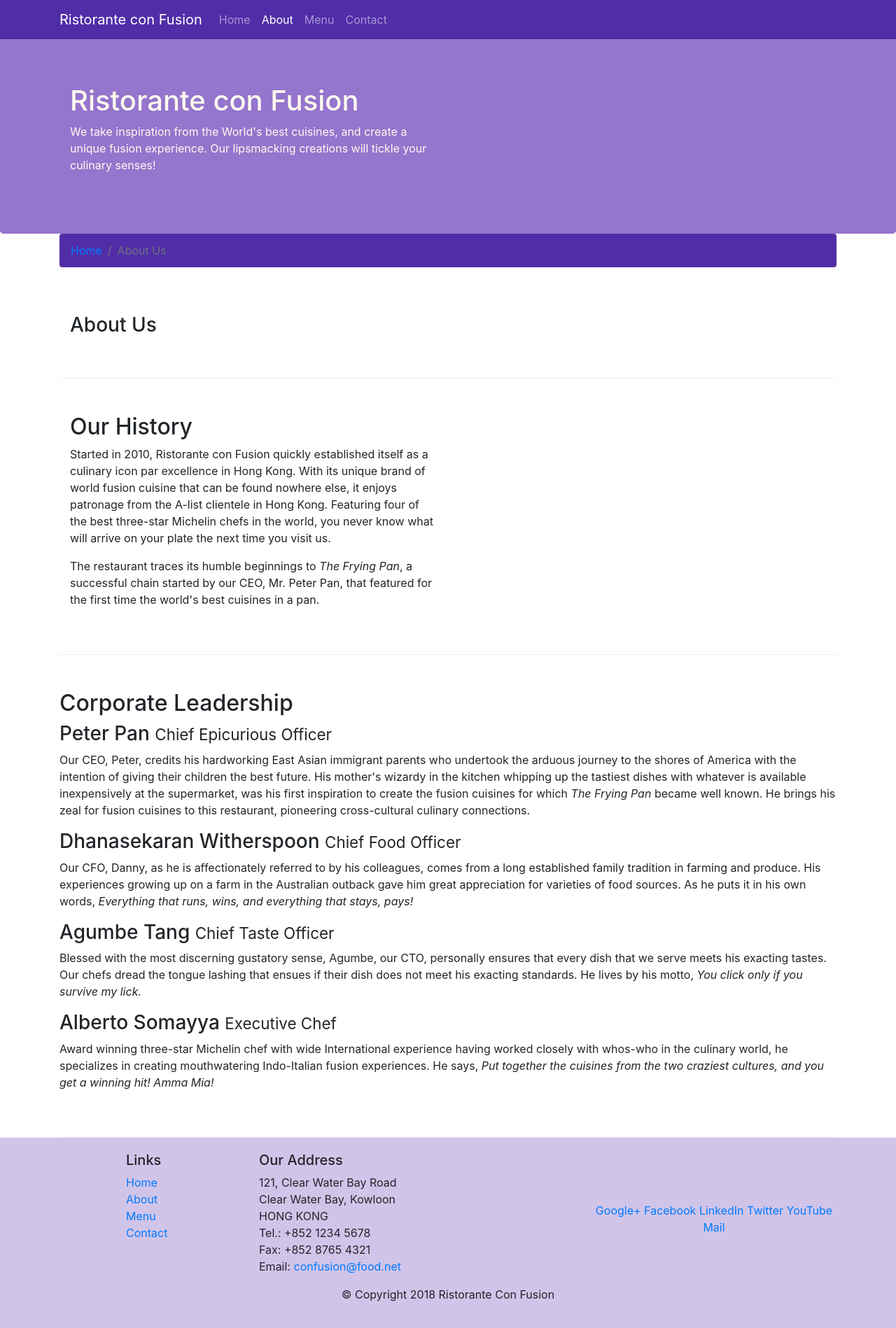
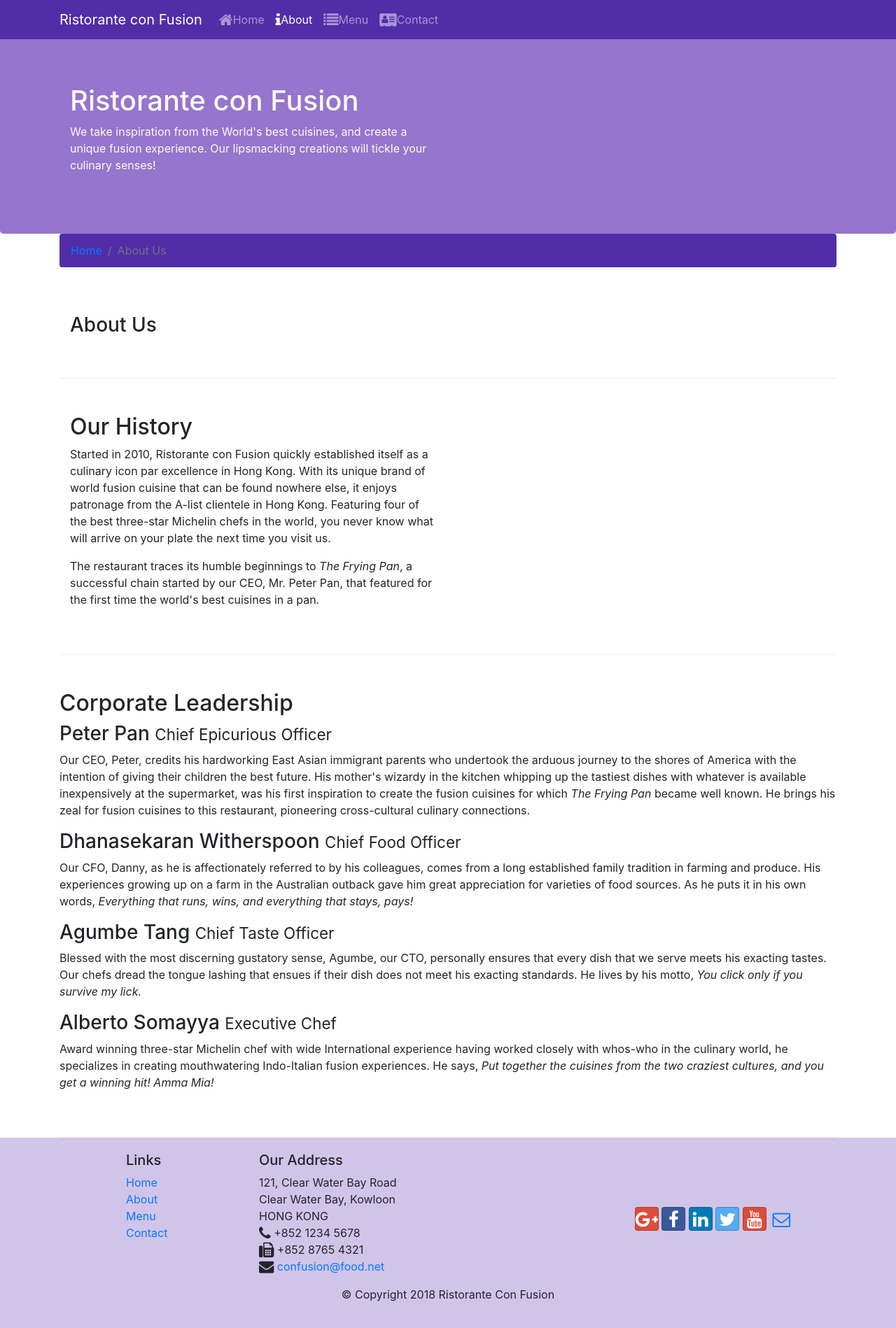
Before and after one commit to Harrier2020/conFusion, a website: page aboutus.html in a window 1280 px wide. Shown: the whole page at 70% size. Drawn offline with nearby package versions, Linux system fonts and the light colour scheme.

Commit message:
Icon Fonts

```diff
--- a/aboutus.html
+++ b/aboutus.html
@@ -9,6 +9,8 @@
 
  <!-- Bootstrap CSS -->
  <link rel="stylesheet" href="node_modules/bootstrap/dist/css/bootstrap.min.css">
+ <link rel="stylesheet" href="node_modules/font-awesome/css/font-awesome.min.css">
+ <link rel="stylesheet" href="node_modules/bootstrap-social/bootstrap-social.css">
  <link rel="stylesheet" href="css/style.css">
     <title>Ristorante Con Fusion: About Us</title>
 </head>
@@ -23,11 +25,11 @@
         <div class="collapse navbar-collapse" id="navbar">
                 <ul class="navbar-nav mr-auto">
                     <li class="nav-item">
-                        <a class="nav-link" href="./index.html">Home</a></li>
+                        <a class="nav-link" href="./index.html"><span class="fa fa-home fa-lg"></span>Home</a></li>
                     <li class="nav-item active">
-                        <a class="nav-link" href="#">About</a></li>
-                    <li class="nav-item"><a class="nav-link" href="#">Menu</a></li>
-                    <li class="nav-item"><a class="nav-link" href="#">Contact</a></li>
+                        <a class="nav-link" href="#"><span class="fa fa-info fa-lg"></span>About</a></li>
+                    <li class="nav-item"><a class="nav-link" href="#"><span class="fa fa-list fa-lg"></span>Menu</a></li>
+                    <li class="nav-item"><a class="nav-link" href="#"><span class="fa fa-address-card fa-lg"></span>Contact</a></li>
                 </ul>
         </div>
     </div>
@@ -51,7 +53,7 @@
             <li class="breadcrumb-item active">About Us</li>
         </ol>
         <div class="row row-content" >
-            <div class="col-12 align-self-end" >
+            <div class="col-12 " >
                    <h3>About Us</h3>
             </div>
         </div>
@@ -108,19 +110,19 @@
 		              121, Clear Water Bay Road<br>
 		              Clear Water Bay, Kowloon<br>
 		              HONG KONG<br>
-		              Tel.: +852 1234 5678<br>
-		              Fax: +852 8765 4321<br>
-		              Email: <a href="mailto:confusion@food.net">confusion@food.net</a>
+		              <i class="fa fa-phone fa-lg"></i>  +852 1234 5678<br>
+		              <i class="fa fa-fax fa-lg"></i>  +852 8765 4321<br>
+		              <i class="fa fa-envelope fa-lg"></i>  <a href="mailto:confusion@food.net">confusion@food.net</a>
 		           </address>
                 </div>
                 <div class="col-12 col-sm-4 align-self-center">
                     <div class="text-center">
-                        <a href="http://google.com/+">Google+</a>
-                        <a href="http://www.facebook.com/profile.php?id=">Facebook</a>
-                        <a href="http://www.linkedin.com/in/">LinkedIn</a>
-                        <a href="http://twitter.com/">Twitter</a>
-                        <a href="http://youtube.com/">YouTube</a>
-                        <a href="mailto:">Mail</a>
+                        <a class="btn btn-social-icon btn-google" href="http://google.com/+"><i class="fa fa-google-plus"></i></a>
+                        <a class="btn btn-social-icon btn-facebook" href="http://www.facebook.com/profile.php?id="><i class="fa fa-facebook"></i></a>
+                        <a class="btn btn-social-icon btn-linkedin" href="http://www.linkedin.com/in/"><i class="fa fa-linkedin"></i></a>
+                        <a class="btn btn-social-icon btn-twitter" href="http://twitter.com/"><i class="fa fa-twitter"></i></a>
+                        <a class="btn btn-social-icon btn-google" href="http://youtube.com/"><i class="fa fa-youtube"></i></a>
+                        <a class="btn btn-social-icon" href="mailto:"><i class="fa fa-envelope-o"></i></a>
                     </div>
                 </div>
            </div>
--- a/package.json
+++ b/package.json
@@ -15,6 +15,8 @@
   },
   "dependencies": {
     "bootstrap": "^4.0.0",
+    "bootstrap-social": "^5.1.1",
+    "font-awesome": "^4.7.0",
     "jquery": "^3.3.1",
     "popper.js": "^1.12.9"
   }
```
Also changed, not shown: index.html (+15 -13 lines), 1 other file.
